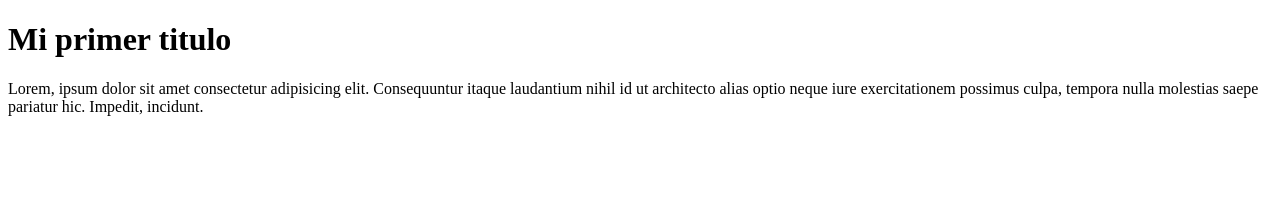
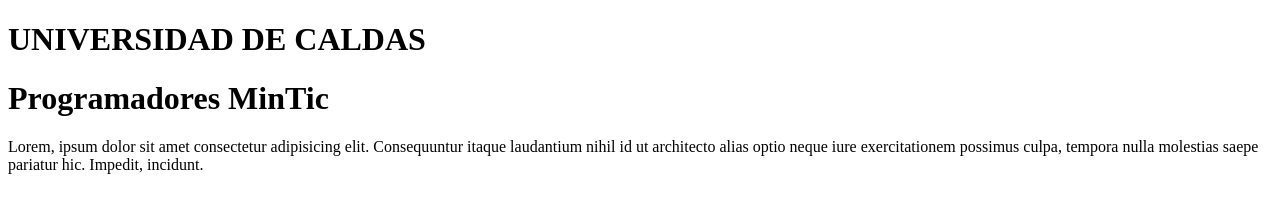
Before and after one commit to WilliamOBC/pruebaHappyPet, a plain HTML site: page Index.html in a window 1280 px wide. Drawn offline with Linux system fonts and the light colour scheme.

Commit message:
universidad de caldas

```diff
--- a/Index.html
+++ b/Index.html
@@ -7,7 +7,8 @@
     <title>Mi primera pagina web</title>
 </head>
 <body>
- <h1>Mi primer titulo</h1>
+ <h1>UNIVERSIDAD DE CALDAS</h1>
+ <h1>Programadores MinTic</h1>
  <p>Lorem, ipsum dolor sit amet consectetur adipisicing elit. Consequuntur itaque laudantium nihil id ut architecto alias optio neque iure exercitationem possimus culpa, tempora nulla molestias saepe pariatur hic. Impedit, incidunt.</p>
 </body>
 </html>
```
